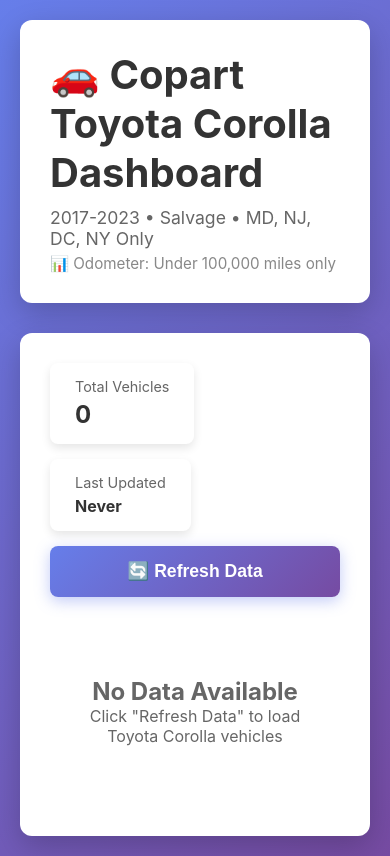
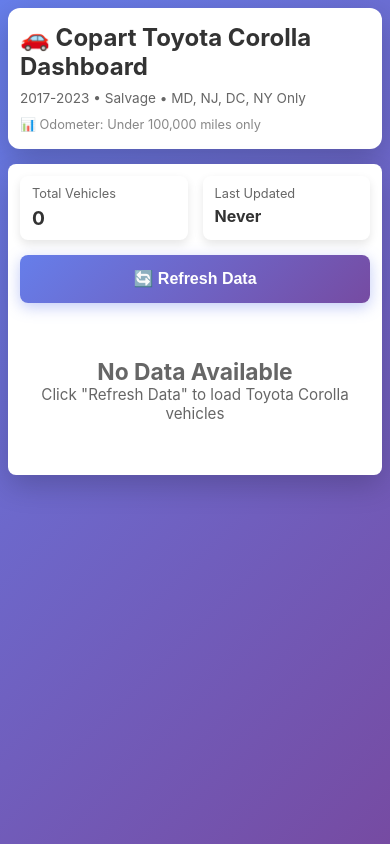
Before and after one commit to medlmd/copart-scraper, a Flask app: page / in a window 390 px wide. Run offline with Flask 3, Linux system fonts and the light colour scheme; data that the repository does not hold is empty.

Commit message:
Make dashboard fully responsive for mobile phones
- Add comprehensive mobile media queries (768px and 480px breakpoints)
- Make buttons touch-friendly (min-height 48px)
- Improve table scrolling on mobile with horizontal scroll
- Adjust font sizes and padding for smaller screens
- Stack controls vertically on mobile
- Make stat cards responsive
- Optimize header and dashboard spacing for mobile
- Add touch-friendly scrolling for iOS devices

```diff
--- a/templates/dashboard.html
+++ b/templates/dashboard.html
@@ -53,6 +53,8 @@
             justify-content: space-between;
             align-items: center;
             margin-bottom: 20px;
+            flex-wrap: wrap;
+            gap: 15px;
         }
 
         .refresh-btn {
@@ -211,22 +213,163 @@
             color: #666;
         }
 
+        /* Mobile Responsive Styles */
         @media (max-width: 768px) {
+            body {
+                padding: 10px;
+            }
+
+            .container {
+                max-width: 100%;
+            }
+
+            .header {
+                padding: 20px 15px;
+                margin-bottom: 15px;
+            }
+
+            .header h1 {
+                font-size: 1.8em;
+                margin-bottom: 8px;
+            }
+
+            .header p {
+                font-size: 0.9em;
+                line-height: 1.4;
+            }
+
+            .header .filter-info {
+                font-size: 0.85em;
+                margin-top: 8px;
+            }
+
+            .dashboard {
+                padding: 15px;
+                border-radius: 8px;
+            }
+
             .controls {
                 flex-direction: column;
                 gap: 15px;
+                margin-bottom: 15px;
+            }
+
+            .stats {
+                width: 100%;
+                justify-content: space-between;
+            }
+
+            .stat-card {
+                flex: 1;
+                min-width: 0;
+                padding: 12px 15px;
+            }
+
+            .stat-label {
+                font-size: 0.8em;
+            }
+
+            .stat-value {
+                font-size: 1.3em;
             }
 
             .refresh-btn {
                 width: 100%;
+                padding: 14px 20px;
+                font-size: 1em;
+                min-height: 48px; /* Touch-friendly */
+            }
+
+            .table-container {
+                overflow-x: auto;
+                -webkit-overflow-scrolling: touch;
+                margin: 0 -15px;
+                padding: 0 15px;
             }
 
             table {
+                font-size: 0.85em;
+                min-width: 600px; /* Force horizontal scroll */
+            }
+
+            th {
+                padding: 10px 8px;
+                font-size: 0.85em;
+                white-space: nowrap;
+            }
+
+            td {
+                padding: 10px 8px;
+                font-size: 0.85em;
+            }
+
+            .badge {
+                font-size: 0.75em;
+                padding: 4px 10px;
+            }
+
+            .link {
+                font-size: 0.9em;
+                word-break: break-all;
+            }
+
+            .error {
+                padding: 15px;
                 font-size: 0.9em;
             }
 
+            .empty-state {
+                padding: 40px 15px;
+                font-size: 0.95em;
+            }
+
+            .loading {
+                padding: 30px 15px;
+                font-size: 1em;
+            }
+        }
+
+        /* Extra small phones */
+        @media (max-width: 480px) {
+            body {
+                padding: 8px;
+            }
+
+            .header {
+                padding: 15px 12px;
+            }
+
+            .header h1 {
+                font-size: 1.5em;
+            }
+
+            .header p {
+                font-size: 0.85em;
+            }
+
+            .header .filter-info {
+                font-size: 0.8em;
+            }
+
+            .dashboard {
+                padding: 12px;
+            }
+
+            .stat-card {
+                padding: 10px 12px;
+            }
+
+            .stat-value {
+                font-size: 1.2em;
+            }
+
+            table {
+                font-size: 0.8em;
+                min-width: 550px;
+            }
+
             th, td {
-                padding: 10px 8px;
+                padding: 8px 6px;
             }
         }
     </style>
```
